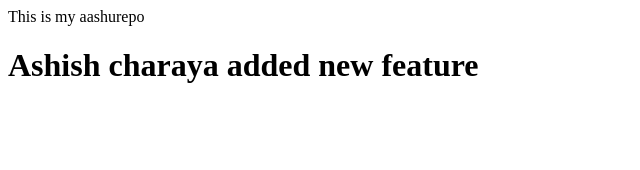
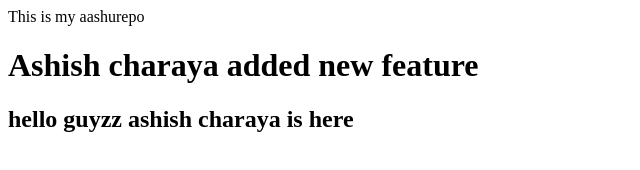
Before and after one commit to Aashu5-a/aashurepo, a plain HTML site: page index.html in a window 1280 px wide. Shown: the whole page, without its empty margins (0-640 px from the left). Drawn offline with Linux system fonts and the light colour scheme.

Commit message:
more feature added

```diff
--- a/index.html
+++ b/index.html
@@ -1,2 +1,3 @@
 <p>This is my aashurepo</p>
 <h1>Ashish charaya added new feature</h1>
+<h2>hello guyzz ashish charaya is here </h2>
```
